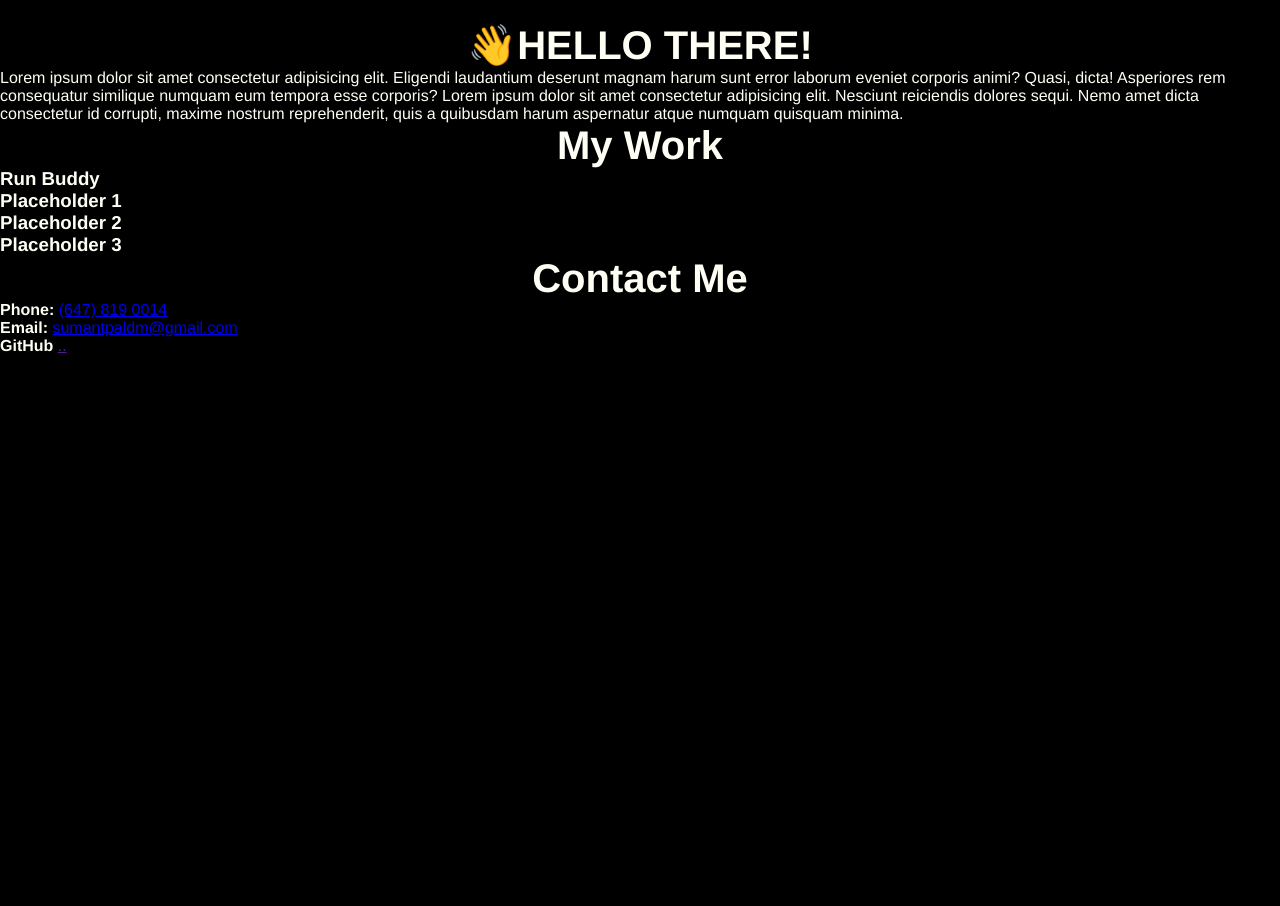
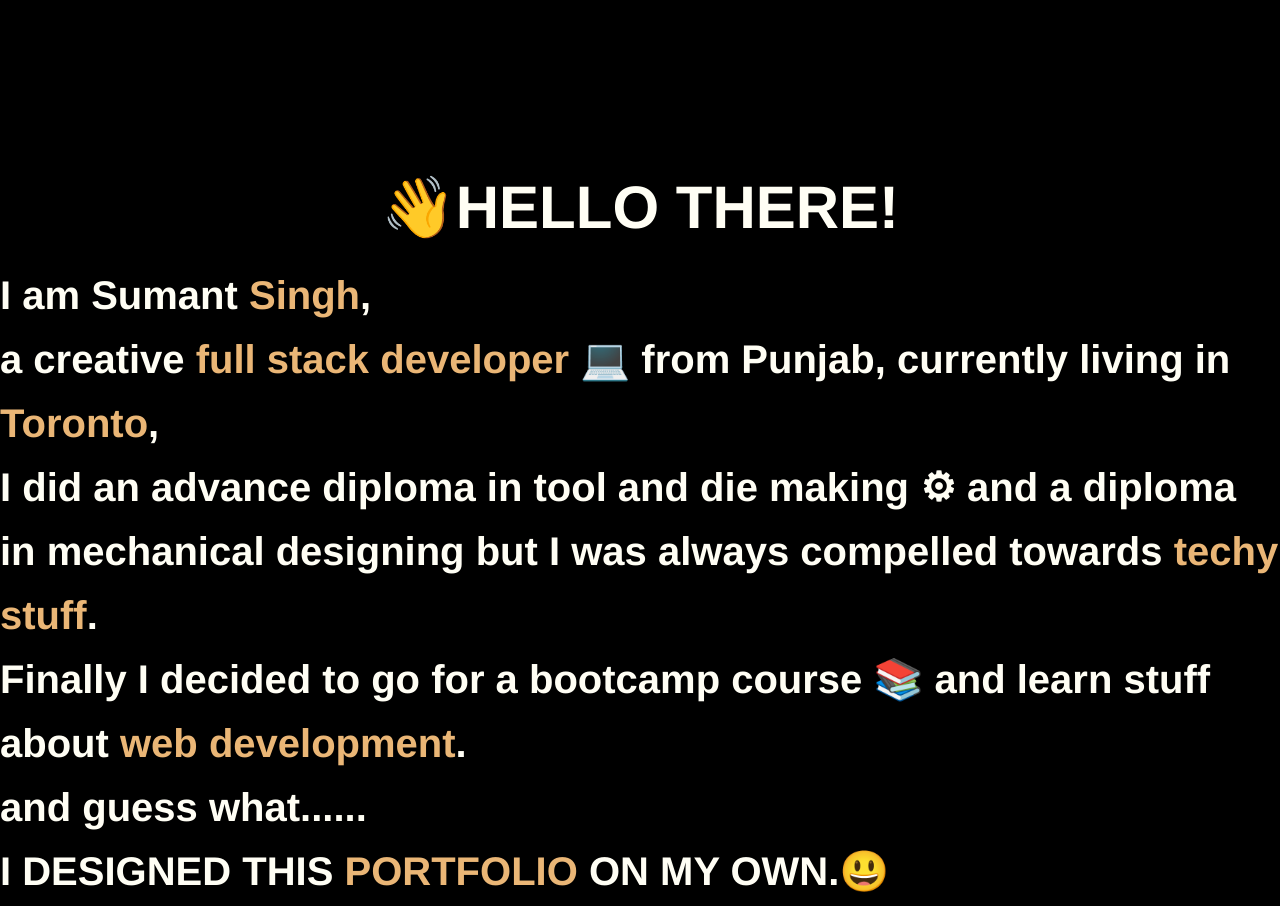
Before and after one commit to sumantpaldm/challenge-2, a plain HTML site: page index.html in a window 1280 px wide. Shown: the part 600-1506 px from the top of the page. Before the commit the page ends 955 px from the top, so only its background shows below. Drawn offline with Linux system fonts and the light colour scheme.

Commit message:
updated bio section

```diff
--- a/assets/style.css
+++ b/assets/style.css
@@ -21,13 +21,16 @@
 
   h2 {
       font-weight: bold;
-      font-size: 40px;
+      font-size: 60px;
+      text-align: center;
+      margin: 20px;
   }
+
   /*header*/
 
   header {
     padding: 20px 35px;
-    background-color: #000;
+    background-color:rgba(0,0,0,0);;
     display: flexbox;
     display:  flex;
     justify-content: space-between;
@@ -75,7 +78,7 @@
     width: 400px;
     height: 400px;
     background: url("./images/hero.jpg") no-repeat;
-    margin: 70px auto 70px auto;
+    margin: 70px auto 200px auto;
     border-radius: 50%;
     background-position: center;
     background-size: cover;
@@ -91,9 +94,21 @@
     background-size: contain;
 }
 
-  .primary-heading{
-      text-align: center;
+/*about-me section*/
+
+
+  #about-me {
+      display: flex;
+      flex-wrap: wrap;
+      flex-direction: column;
+      margin-bottom: 60px;
+  }
+
+  #about-me p {
       font-weight: bold;
-      font-size: larger;
-
+      line-height:1.6;
+      font-size: 40px;
   }
+  #about-me span {
+      color: #eab676;
+  }
--- a/index.html
+++ b/index.html
@@ -35,24 +35,37 @@
     <div class="avatar">
         <!-- <img class="img" src=./assets/images/hero.jpg alt=""-->
     </div>
-    <section class="about-me">
+    <section id="about-me">
         <div class="primary-heading">
             <h2> &#128075;HELLO THERE!</h2>
         </div>
-        <p>
-            Lorem ipsum dolor sit amet consectetur adipisicing elit. Eligendi laudantium deserunt magnam harum sunt
-            error laborum eveniet corporis animi? Quasi, dicta! Asperiores rem consequatur similique numquam eum tempora
-            esse corporis? Lorem ipsum dolor sit amet consectetur adipisicing elit. Nesciunt reiciendis dolores sequi.
-            Nemo amet dicta consectetur id corrupti, maxime nostrum reprehenderit, quis a quibusdam harum aspernatur
-            atque numquam quisquam minima.
-        </p>
+
+        <div>
+            <p>
+                I am Sumant <span>Singh</span>,
+                <br>
+                a creative <span>full stack developer</span> &#128187; from Punjab, currently living in
+                <span>Toronto</span>,
+                <br>
+                I did an advance diploma in tool and die making &#9881; and a diploma in mechanical designing but I was
+                always
+                compelled towards <span>techy stuff</span>.
+                <br>
+                Finally I decided to go for a bootcamp course &#x1f4da; and learn stuff about <span>web
+                    development</span>.
+                <br>
+                and guess what......
+                <br>
+                I DESIGNED THIS <span>PORTFOLIO</span> ON MY OWN.&#128515;
+            </p>
+        </div>
     </section>
 
 
 
 
 
-    <section class="work">
+    <section id="work">
         <div class="primary-heading">
             <h2>My Work</h2>
         </div>
@@ -75,7 +88,7 @@
 
     </section>
 
-    <section class="contact">
+    <section id="contact">
         <div class="primary-heading">
             <h2>Contact Me</h2>
         </div>
```
